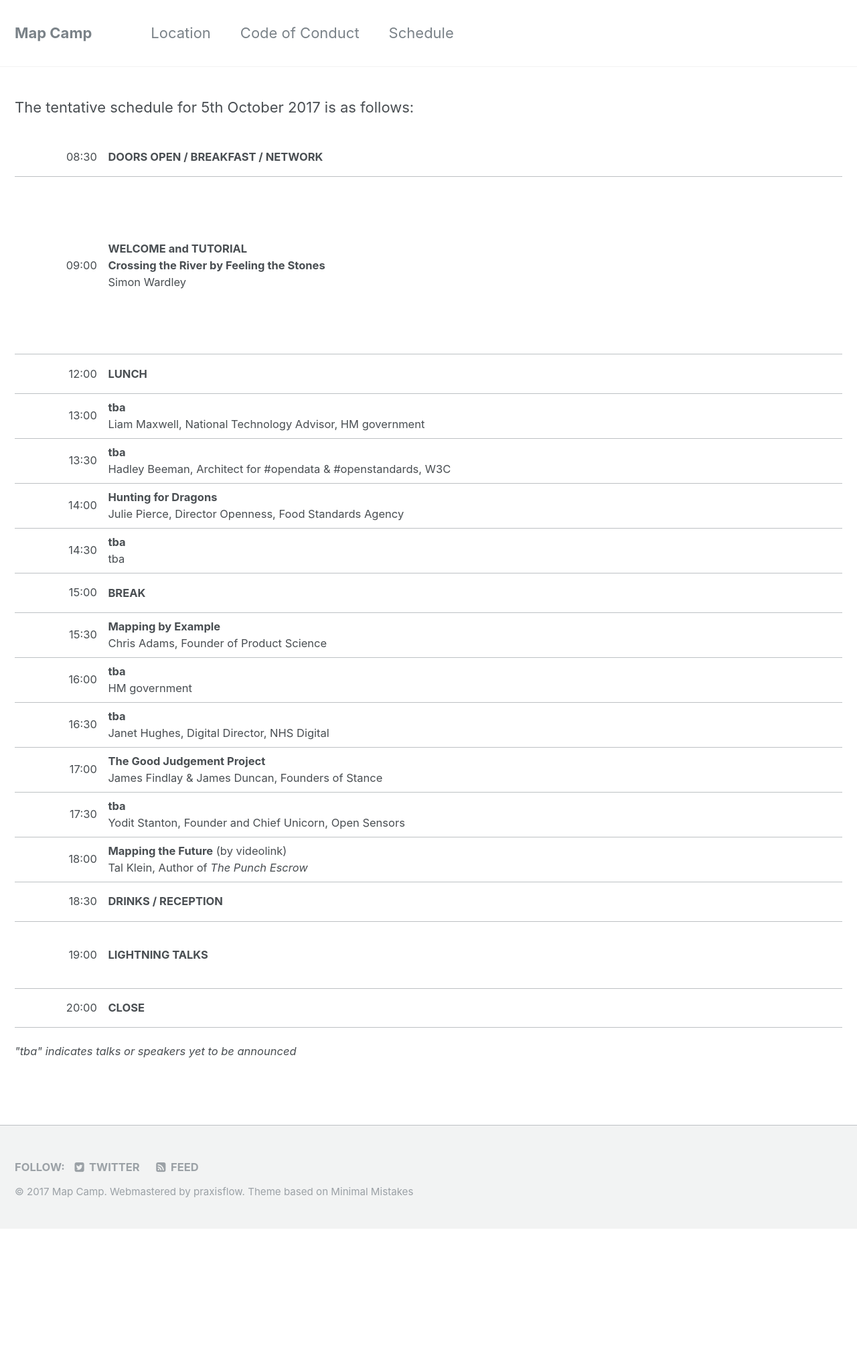
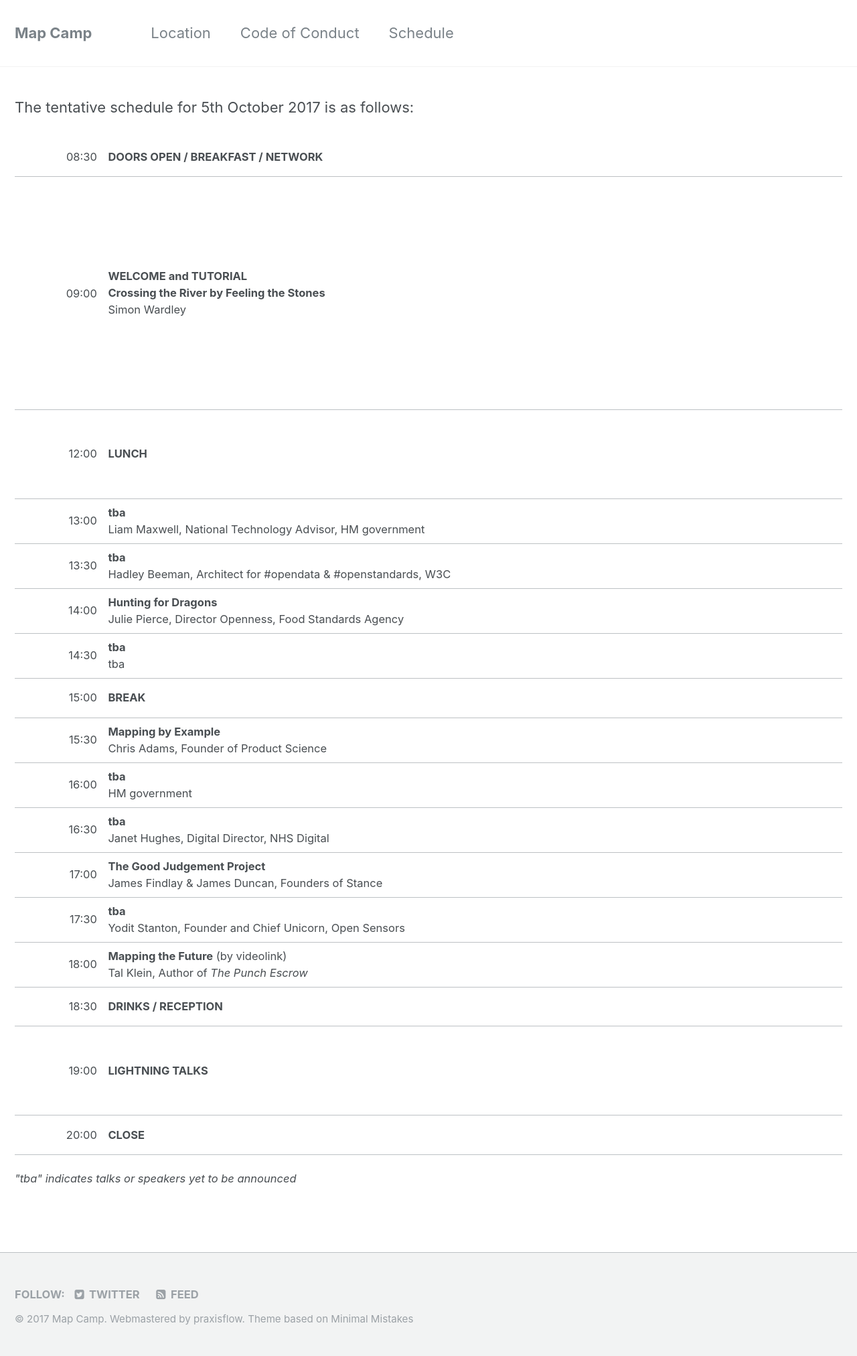
Before and after one commit to mapcampcommittee/mapcampcommittee.github.io, a Jekyll site: the page built from _pages/schedule.html, in a window 1280 px wide. Shown: the whole page at 67% size. Built offline with Jekyll 4.4.1, drawn with Linux system fonts in a browser that asks for light colours; before the commit the page ends 1834 px from its top, so only the background shows below that.

Commit message:
Cheap, pseudo-offset of padding to improve relative sizing.

```diff
--- a/_pages/schedule.html
+++ b/_pages/schedule.html
@@ -12,11 +12,11 @@ classes:
     <td><strong>DOORS OPEN / BREAKFAST / NETWORK</strong></td>
   </tr>
   <tr>
-    <td style="text-align:right; line-height: 15.00em;">09:00</td>
+    <td style="text-align:right; line-height: 20.00em;">09:00</td>
     <td><strong>WELCOME and TUTORIAL</strong><br/><strong>Crossing the River by Feeling the Stones</strong><br/>Simon Wardley</td>
   </tr>
   <tr>
-    <td style="text-align:right; line-height: 2.5em;">12:00</td>
+    <td style="text-align:right; line-height: 7.0em;">12:00</td>
     <td><strong>LUNCH</strong></td>
   </tr>
   <tr>
@@ -68,7 +68,7 @@ classes:
     <td><strong>DRINKS / RECEPTION</strong></td>
   </tr>
   <tr>
-    <td style="text-align:right;  line-height: 5.0em;">19:00</td>
+    <td style="text-align:right;  line-height: 7.0em;">19:00</td>
     <td><strong>LIGHTNING TALKS</strong></td>
   </tr>
   <tr>
```
